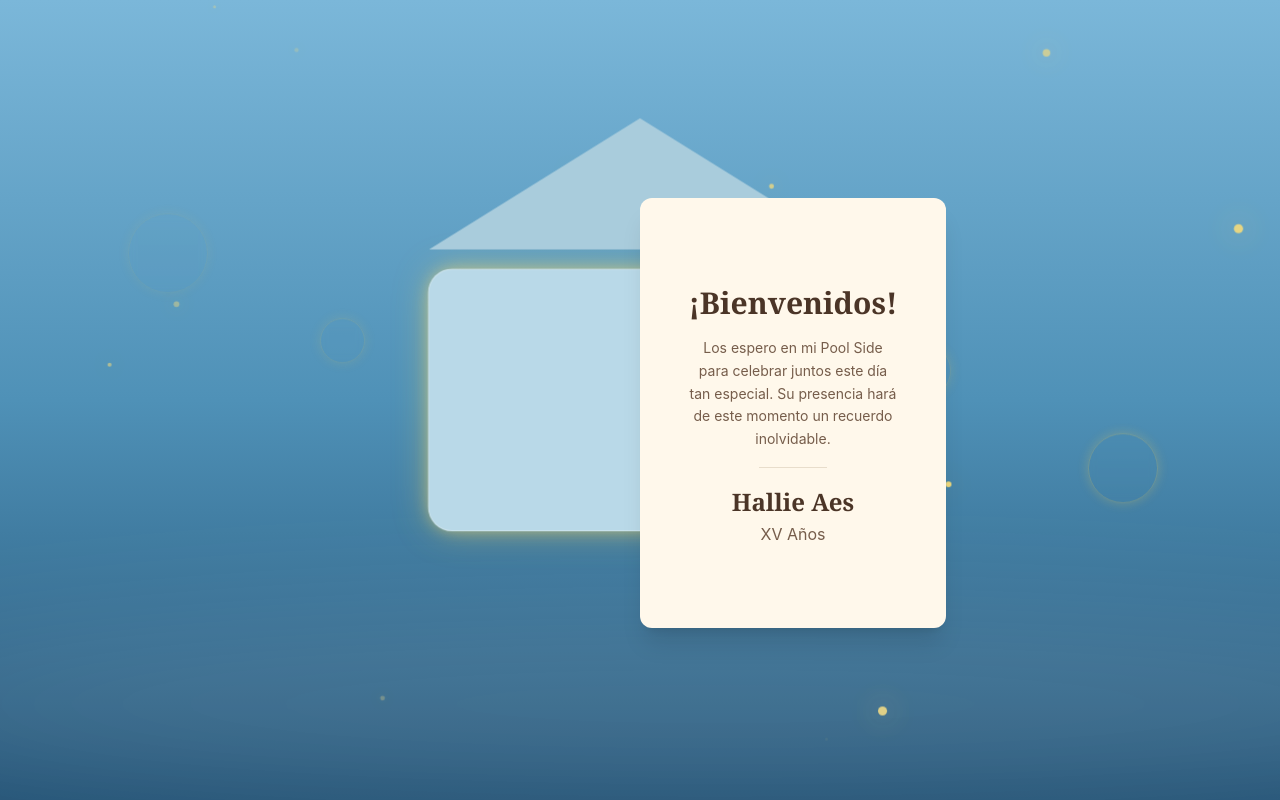
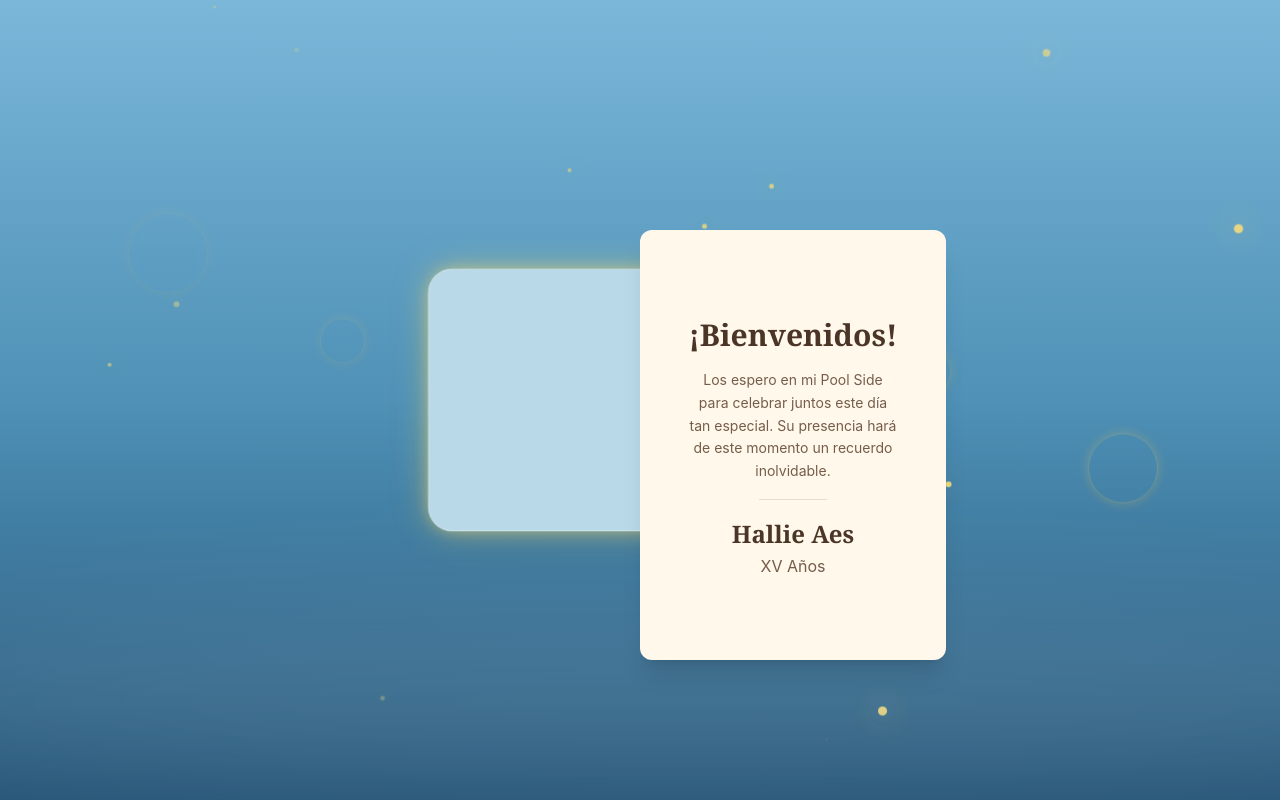
Before and after one commit to Steve0365/XVInvitaacion, a Next.js app: page / in a window 1280 px wide. Both pictures are taken after a click on the element 640 px from the left and 352 px from the top of the page. Built offline with nearby package versions, Linux system fonts and the light colour scheme.

Commit message:
Add files via upload

```diff
--- a/components/EnvelopeScreen.jsx
+++ b/components/EnvelopeScreen.jsx
@@ -79,7 +79,7 @@ export default function EnvelopeScreen({ onOpen }) {
           />
 
           {/* Sobre */}
-          <div className="relative w-[420px] h-[260px]">
+          <div className="relative w-[420px] h-[260px] flex items-center justify-center">
             <motion.div
               className="absolute inset-0 rounded-3xl border-2 border-[#f6dc7b] pointer-events-none"
               animate={{ opacity: [0.4, 1, 0.4], boxShadow: ['0 0 10px #f6dc7b', '0 0 35px #f6dc7b', '0 0 10px #f6dc7b'] }}
@@ -87,13 +87,13 @@ export default function EnvelopeScreen({ onOpen }) {
             />
 
             <motion.div
-              className="relative w-full h-full rounded-3xl bg-[#b9d9e8] border border-white/30 shadow-[0_0_35px_rgba(255,215,80,0.35)] cursor-pointer z-10"
+              className="absolute inset-0 rounded-3xl bg-[#b9d9e8] border border-white/30 shadow-[0_0_35px_rgba(255,215,80,0.35)] overflow-hidden cursor-pointer z-20"
               animate={{ scale: [1, 1.02, 1] }}
               transition={{ duration: 5, repeat: Infinity }}
               onClick={() => handleOpen()}
             >
               <motion.div
-                className="absolute top-0 left-0 w-full h-[130px] origin-top z-40"
+                className="absolute top-0 left-0 w-full h-[130px] origin-top z-30 pointer-events-none"
                 style={{ background: '#a9ccdc', clipPath: 'polygon(0 0, 100% 0, 50% 100%)' }}
                 animate={isOpen ? { rotateX: -180, y: -20 } : { rotateX: 0, y: 0 }}
                 transition={{ duration: 0.8, ease: 'easeInOut' }}
@@ -102,32 +102,11 @@ export default function EnvelopeScreen({ onOpen }) {
 
             <motion.div
               initial={{ opacity:0, x:0, y:0, scale:0.85 }}
-              animate={
-isOpen
-?
-{
- opacity:1,
- x:0,
- y:-280,
- scale:1
-}
-:
-{
- opacity:0,
- x:0,
- y:0,
- scale:0.85
-}
-}
+              animate={isOpen
+? { opacity: 1, x: 0, y: -170, scale: 1 }
+: { opacity: 0, x: 0, y: 0, scale: 0.85 }}
               transition={{ duration: 1.2, ease: [0.22, 1, 0.36, 1] }}
-              className={`
-absolute
-left-1/2
-top-[80%]
--translate-x-1/2
--translate-y-1/2
-${isOpen ? 'z-30 pointer-events-auto' : 'z-0 pointer-events-none'}
-`}
+              className={`absolute left-1/2 top-1/2 -translate-x-1/2 -translate-y-1/2 ${isOpen ? 'z-40 pointer-events-auto' : 'opacity-0 z-0 pointer-events-none'}`}
             >
               <div className="bg-[#fff8eb] rounded-xl shadow-xl w-[340px] max-w-[90%] p-[clamp(24px,6vw,40px)] min-h-[clamp(200px,50vw,430px)] flex flex-col items-center justify-center text-center">
                 <h3 className="font-serif font-bold text-[clamp(20px,5.5vw,30px)] text-[#4b3527] mb-[clamp(8px,2vw,12px)]">
```
